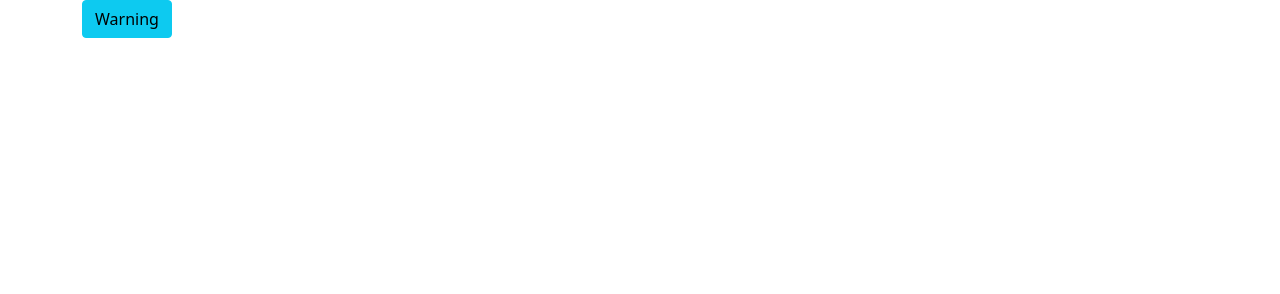
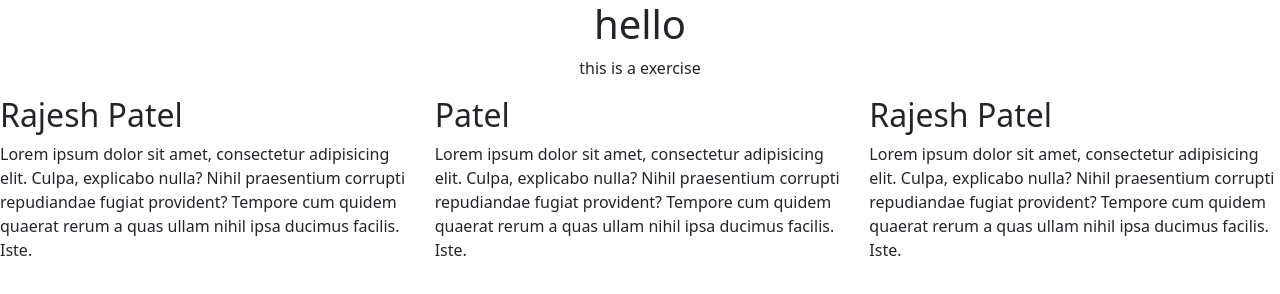
Before and after one commit to Rajesh040515/htmlfile, a plain HTML site: page index.html in a window 1280 px wide. Drawn offline with nearby package versions, Linux system fonts and the light colour scheme.

Commit message:
basic exercise using bootstrap

```diff
--- a/index.html
+++ b/index.html
@@ -20,29 +20,31 @@
 </head>
 
 <body>
-    <div class="container">
-        <button type="button" class="btn btn-info" data-toggle="modal" data-target="#demomodal">
-            Warning</button>
-        <div class="modal fade" id="demomodal">
-            <div class="modal-dialog modal-lg">
-                <div class="modal-content">
-
-                    <div class="modal-header">
-                        <h4 class="modal-title">Warning</h4>
-                        <button type="button" class="close" data-dismiss="modal">&times;</button>
-                    </div>
-
-                    <div class="modal-body">
-                        restart the system
-                    </div>
-
-                    <div class="modal-footer">
-                        <button type="button" class="btn btn-danger" data-dismiss="modal">updated failed</button>
-
-                    </div>
-                </div>
+    <div class="jumbotron text-center">
+        <h1>hello</h1>
+        <p>this is a exercise</p>
+    </div>
+    <div class="contaner">
+        <div class="row">
+            <div class="col-sm-4">
+                <h2>Rajesh Patel</h2>
+                <p>Lorem ipsum dolor sit amet, consectetur adipisicing elit. Culpa, explicabo nulla? Nihil praesentium
+                    corrupti repudiandae fugiat provident? Tempore cum quidem quaerat rerum a quas ullam nihil ipsa
+                    ducimus facilis. Iste.</p>
             </div>
 
+            <div class="col-sm-4">
+                <h2> Patel</h2>
+                <p>Lorem ipsum dolor sit amet, consectetur adipisicing elit. Culpa, explicabo nulla? Nihil praesentium
+                    corrupti repudiandae fugiat provident? Tempore cum quidem quaerat rerum a quas ullam nihil ipsa
+                    ducimus facilis. Iste.</p>
+            </div>
+            <div class="col-sm-4">
+                <h2>Rajesh Patel</h2>
+                <p>Lorem ipsum dolor sit amet, consectetur adipisicing elit. Culpa, explicabo nulla? Nihil praesentium
+                    corrupti repudiandae fugiat provident? Tempore cum quidem quaerat rerum a quas ullam nihil ipsa
+                    ducimus facilis. Iste.</p>
+            </div>
         </div>
     </div>
 </body>
```
